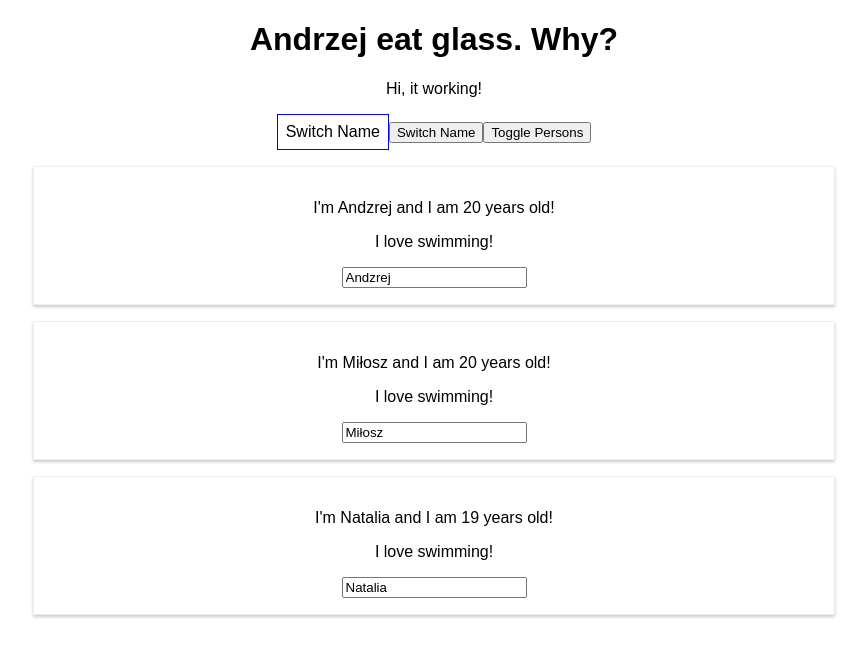
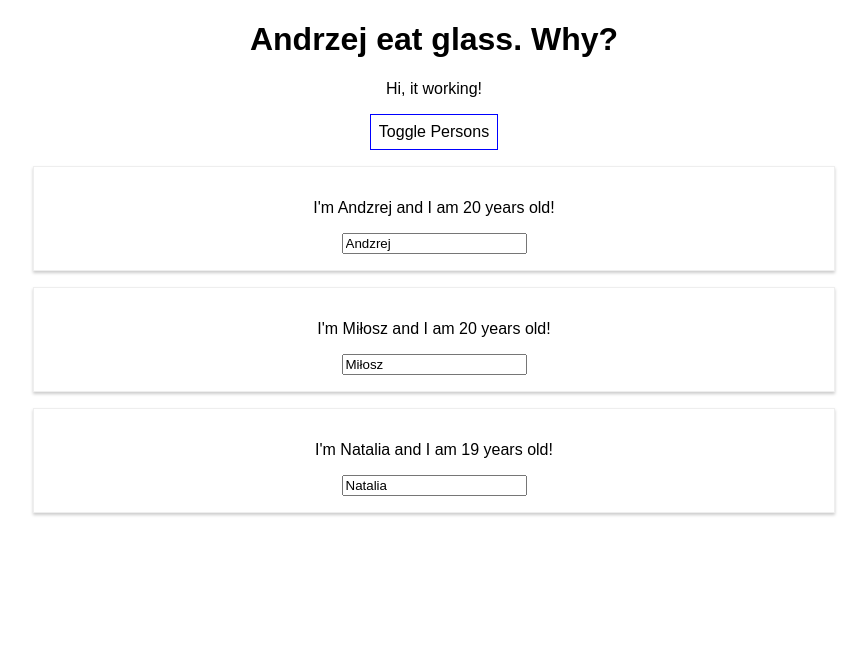
Before and after one commit to Levii01/react-test-app, a React (Create React App) app: page / in a window 1280 px wide. Both pictures are taken after a click on the button "Toggle Persons". Shown: the top 656 px of the page, without its empty margins (206-1073 px from the left). Built offline with nearby package versions, Linux system fonts and the light colour scheme.

Commit message:
Ability to change Person object name dinamicly

```diff
--- a/src/App.js
+++ b/src/App.js
@@ -6,35 +6,34 @@ import Person from './Person/Person';
 class App extends Component {
   state = {
     persons: [
-      { name: "Andzrej", age: 20 },
-      { name: "Miłosz", age: 20 },
-      { name: "Natalia", age: 19 }
+      { id: 'test1', name: "Andzrej", age: 20 },
+      { id: 'test2', name: "Miłosz", age: 20 },
+      { id: 'test3', name: "Natalia", age: 19 }
     ],
     showPersons: false
   };
 
-  switchNameHandler = (newName) => {
-    this.setState(
-        {
-          persons: [
-            { name: newName, age: 20},
-            { name: "Miłosz", age: 20},
-            { name: "Natalia", age: 20},
-          ]
-        }
-    )
+  nameChangeHandler = (event, id) => {
+    const personIndex = this.state.persons.findIndex(p => {
+      return p.id === id;
+    })
+
+    const person = {...this.state.persons[personIndex]};
+    // const person = Object.assign({}, this.state.persons[personIndex])
+    person.name = event.target.value;
+
+    const persons = [...this.state.persons];
+    persons[personIndex] = person;
+
+    this.setState( {persons: persons} )
   }
-  nameChangeHandler = (event) => {
-    this.setState(
-        {
-          persons: [
-            { name: "Andrzej", age: 20},
-            { name: event.target.value, age: 20},
-            { name: "Natalia", age: 20},
-          ]
-        }
-    )
+
+  deletePersonHandler = (personIndex) => {
+    const persons = [...this.state.persons];
+    persons.splice(personIndex, 1);
+    this.setState({persons: persons});
   }
+
   togglePersonsHandler = () => {
     const doesShow = this.state.showPersons;
     this.setState({showPersons: !doesShow});
@@ -54,10 +53,13 @@ class App extends Component {
     if (this.state.showPersons) {
       persons = (
         <div>
-          {this.state.persons.map(person => {
+          {this.state.persons.map((person, index)  => {
             return <Person
+              click={() => this.deletePersonHandler(index)}
               name={person.name}
-              age={person.age}> I love swimming! </Person>
+              age={person.age}
+              key={person.id}
+              changed={(event) => this.nameChangeHandler(event, person.id)} />
           })}
         </div>
       );
@@ -69,9 +71,7 @@ class App extends Component {
         <p>Hi, it working!</p>
         <button
           style={style}
-          onClick={this.switchNameHandler.bind(this, 'Andrzejek!')}>Switch Name</button>
-        <button onClick={() => this.switchNameHandler('Andrzejekejekejek!')}>Switch Name</button>
-        <button onClick={this.togglePersonsHandler}> Toggle Persons</button>
+          onClick={this.togglePersonsHandler}>Toggle Persons</button>
         {persons}
       </div>
     );
```
